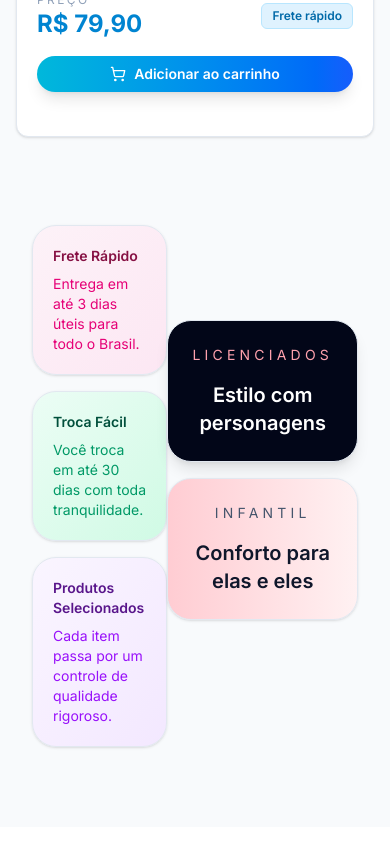
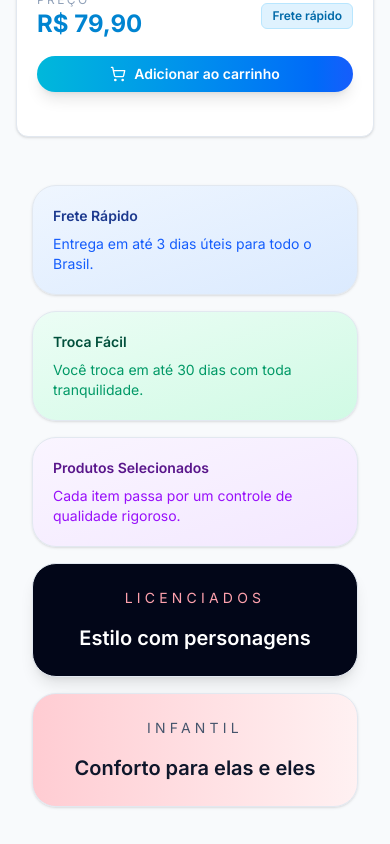
Before and after one commit to 7Zac/ecommerce-sandalias, a Next.js app: page /mulher in a window 390 px wide. Shown: the part 3380-4224 px from the top of the page. Built offline with nearby package versions, Linux system fonts and the light colour scheme.

Commit message:
style: responsived component infocards in mulher page

```diff
--- a/src/app/mulher/page.tsx
+++ b/src/app/mulher/page.tsx
@@ -5,6 +5,7 @@ import { getProductsByCategory } from "@/lib/products"
 import { useSortProducts } from "@/hooks/useSortProducts"
 import Link from "next/link"
 import { useMemo } from "react"
+import InfoCards from "@/components/info-cards"
 
 export default function MulherPage() {
   const products = useMemo(() => getProductsByCategory("mulher"), [])
@@ -57,23 +58,11 @@ export default function MulherPage() {
           ))}
         </div>
 
-        <div className="flex justify-around items-center p-4 w-full h-full mt-10">
-          <div className="mt-8 flex flex-col gap-4">
-            <div className="rounded-3xl border border-slate-200 bg-gradient-to-br from-pink-50 to-pink-100 p-5 shadow-sm transition-all duration-300 hover:shadow-lg hover:from-pink-100 hover:to-pink-200 hover:-translate-y-1">
-              <p className="text-sm font-semibold text-pink-900">Frete Rápido</p>
-              <p className="mt-2 text-sm text-pink-600">Entrega em até 3 dias úteis para todo o Brasil.</p>
-            </div>
-            <div className="rounded-3xl border border-slate-200 bg-gradient-to-br from-emerald-50 to-emerald-100 p-5 shadow-sm transition-all duration-300 hover:shadow-lg hover:from-emerald-100 hover:to-emerald-200 hover:-translate-y-1">
-              <p className="text-sm font-semibold text-emerald-900">Troca Fácil</p>
-              <p className="mt-2 text-sm text-emerald-600">Você troca em até 30 dias com toda tranquilidade.</p>
-            </div>
-            <div className="rounded-3xl border border-slate-200 bg-gradient-to-br from-purple-50 to-purple-100 p-5 shadow-sm transition-all duration-300 hover:shadow-lg hover:from-purple-100 hover:to-purple-200 hover:-translate-y-1">
-              <p className="text-sm font-semibold text-purple-900">Produtos Selecionados</p>
-              <p className="mt-2 text-sm text-purple-600">Cada item passa por um controle de qualidade rigoroso.</p>
-            </div>
-          </div>
+        <div className="flex max-sm:flex-col justify-around items-center p-4 w-full h-full gap-4">
 
-          <div className="flex flex-col gap-4">
+          <InfoCards />
+
+          <div className="flex max-sm:w-full flex-col gap-4">
             <Link
               href="/licenciados"
               className="rounded-3xl border border-slate-200 bg-slate-950 px-6 py-6 text-center text-white shadow-lg transition duration-200 hover:-translate-y-1 hover:bg-slate-900"
```
